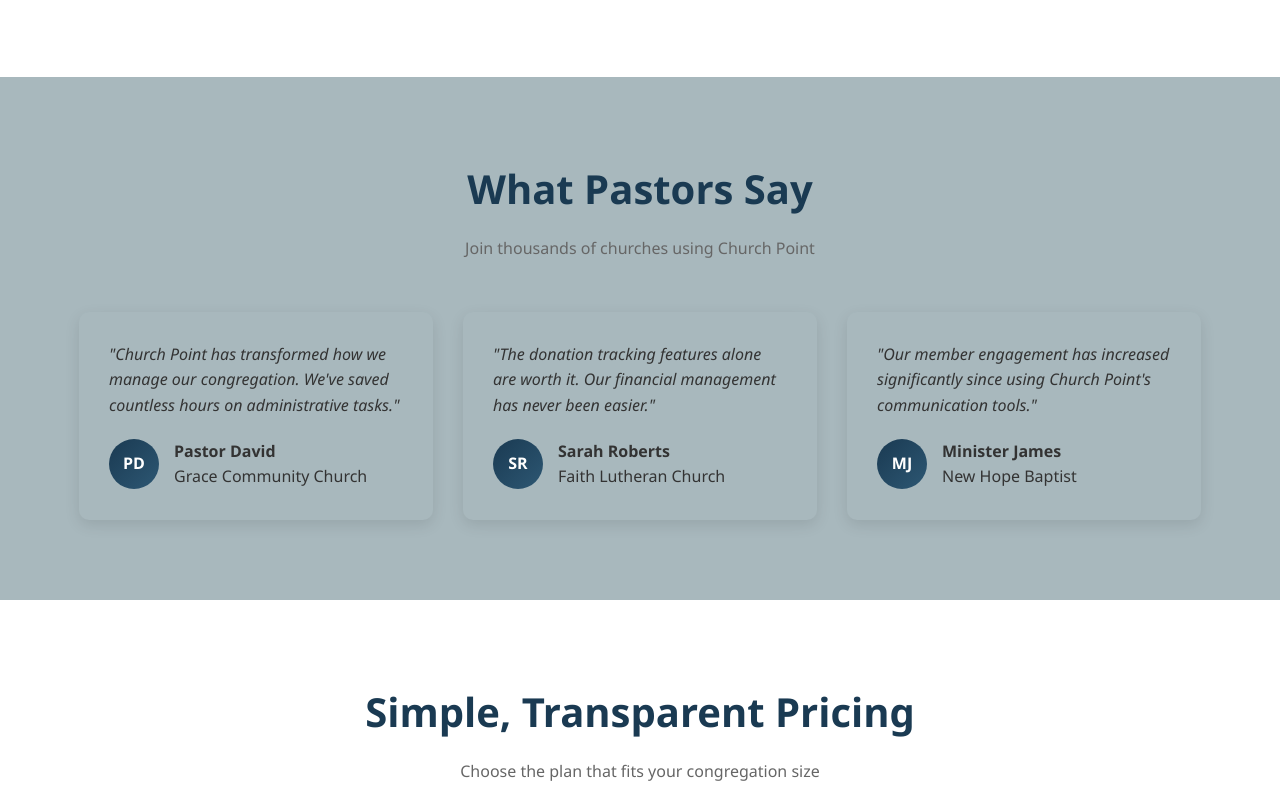
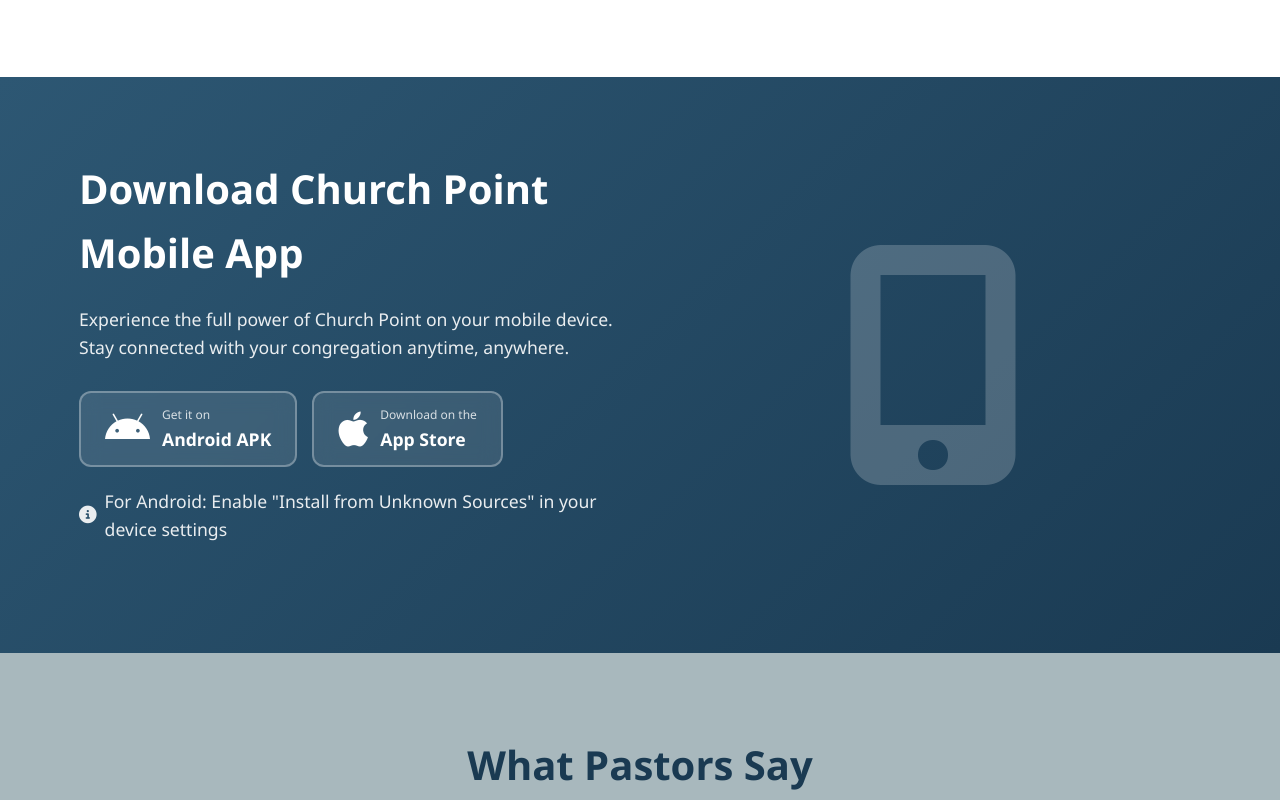
Before and after one commit to Mufaro1410/church-point-website, a plain HTML site: page index.html in a window 1280 px wide. Shown: the part 1854-2654 px from the top of the page. Drawn offline with Linux system fonts and the light colour scheme.

Commit message:
added mobile apk download button and section

```diff
--- a/index.css
+++ b/index.css
@@ -263,6 +263,120 @@ nav ul li a.btn-outline {
     font-size: 1.5rem;
     font-weight: bold;
     margin: 0 auto 20px;
+}
+
+/* App Download Section */
+.app-download {
+    padding: 80px 0;
+    background: linear-gradient(135deg, #2d5773 0%, var(--primary) 100%);
+    color: white;
+}
+
+.app-download-content {
+    display: grid;
+    grid-template-columns: 1fr 1fr;
+    gap: 50px;
+    align-items: center;
+}
+
+.app-download-text h2 {
+    font-size: 2.5rem;
+    margin-bottom: 20px;
+}
+
+.app-download-text > p {
+    font-size: 1.1rem;
+    margin-bottom: 30px;
+    opacity: 0.9;
+}
+
+.download-buttons {
+    display: flex;
+    gap: 15px;
+    margin-bottom: 20px;
+    flex-wrap: wrap;
+}
+
+.download-btn {
+    display: flex;
+    align-items: center;
+    gap: 12px;
+    background: rgba(255, 255, 255, 0.1);
+    backdrop-filter: blur(10px);
+    border: 2px solid rgba(255, 255, 255, 0.3);
+    color: white;
+    padding: 12px 24px;
+    border-radius: 12px;
+    text-decoration: none;
+    transition: all 0.3s;
+    min-width: 180px;
+}
+
+.download-btn:hover {
+    background: rgba(255, 255, 255, 0.2);
+    transform: translateY(-3px);
+    box-shadow: 0 10px 25px rgba(0, 0, 0, 0.3);
+}
+
+.download-btn i {
+    font-size: 2.5rem;
+}
+
+.download-btn div {
+    text-align: left;
+}
+
+.download-btn span {
+    font-size: 0.75rem;
+    display: block;
+    opacity: 0.8;
+}
+
+.download-btn strong {
+    font-size: 1.1rem;
+    display: block;
+}
+
+.download-note {
+    font-size: 0.9rem;
+    opacity: 0.8;
+    display: flex;
+    align-items: center;
+    gap: 8px;
+}
+
+.app-download-image {
+    display: flex;
+    justify-content: center;
+    align-items: center;
+}
+
+.app-download-image i {
+    font-size: 15rem;
+    opacity: 0.2;
+}
+
+@media (max-width: 768px) {
+    .app-download-content {
+        grid-template-columns: 1fr;
+        gap: 30px;
+    }
+
+    .app-download-text h2 {
+        font-size: 2rem;
+    }
+
+    .download-buttons {
+        flex-direction: column;
+    }
+
+    .download-btn {
+        width: 100%;
+    }
+
+    .app-download-image {
+        display: none;
+    }
 }
 
 /* Testimonials */
--- a/index.html
+++ b/index.html
@@ -53,6 +53,7 @@
                     <li><a href="#how-it-works">How It Works</a></li>
                     <li><a href="#testimonials">Testimonials</a></li>
                     <li><a href="#pricing">Pricing</a></li>
+                    <li><a href="#download">Download</a></li>
                     <li><a href="http://churchpointorg.s3-website.af-south-1.amazonaws.com" class="btn btn-outline" id="signin-btn" target="_blank">Sign In</a></li>
                 </ul>
             </nav>
@@ -147,6 +148,41 @@
                     <div class="step-number">3</div>
                     <h3>Start Managing</h3>
                     <p>Begin using Church Point to streamline your operations</p>
+                </div>
+            </div>
+        </div>
+    </section>
+
+    <!-- Mobile App Download Section -->
+    <section class="app-download" id="download">
+        <div class="container">
+            <div class="app-download-content">
+                <div class="app-download-text">
+                    <h2>Download Church Point Mobile App</h2>
+                    <p>Experience the full power of Church Point on your mobile device. Stay connected with your congregation anytime, anywhere.</p>
+                    <div class="download-buttons">
+                        <a href="#" class="download-btn android-btn" id="android-download">
+                            <i class="fab fa-android"></i>
+                            <div>
+                                <span>Get it on</span>
+                                <strong>Android APK</strong>
+                            </div>
+                        </a>
+                        <a href="#" class="download-btn ios-btn">
+                            <i class="fab fa-apple"></i>
+                            <div>
+                                <span>Download on the</span>
+                                <strong>App Store</strong>
+                            </div>
+                        </a>
+                    </div>
+                    <p class="download-note">
+                        <i class="fas fa-info-circle"></i>
+                        For Android: Enable "Install from Unknown Sources" in your device settings
+                    </p>
+                </div>
+                <div class="app-download-image">
+                    <i class="fas fa-mobile-alt"></i>
                 </div>
             </div>
         </div>
--- a/index.js
+++ b/index.js
@@ -145,3 +145,24 @@ memberCountSlider.addEventListener('input', (e) => {
 
 // Initial load
 updateSlider(2); // 250 members
+
+
+// Android APK Download
+const androidDownloadBtn = document.getElementById('android-download');
+
+androidDownloadBtn.addEventListener('click', (e) => {
+    e.preventDefault();
+    // Replace with your actual APK download URL
+    const apkUrl = 's3://churchpointorg/application-42ee1783-858f-431e-bc9e-cbc23bb861c4.apk';
+
+    // Create a temporary link to trigger download
+    const link = document.createElement('a');
+    link.href = apkUrl;
+    link.download = 'application-42ee1783-858f-431e-bc9e-cbc23bb861c4.apk';
+    document.body.appendChild(link);
+    link.click();
+    document.body.removeChild(link);
+
+    // Show a confirmation message
+    alert('Your download will begin shortly. Please enable "Install from Unknown Sources" in your Android settings to install the app.');
+});
```
